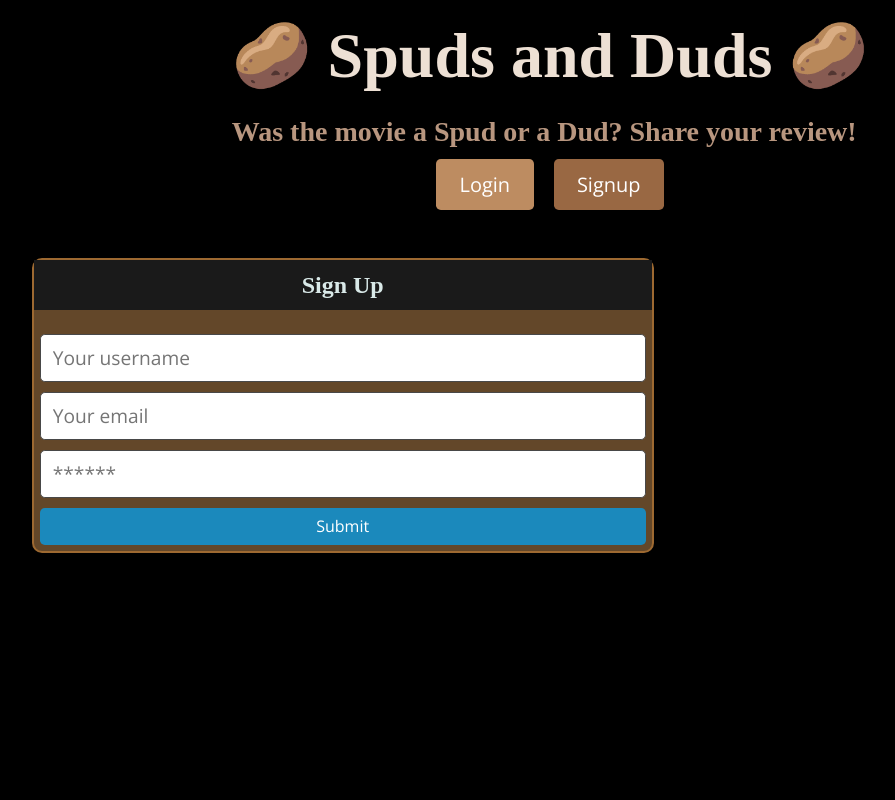
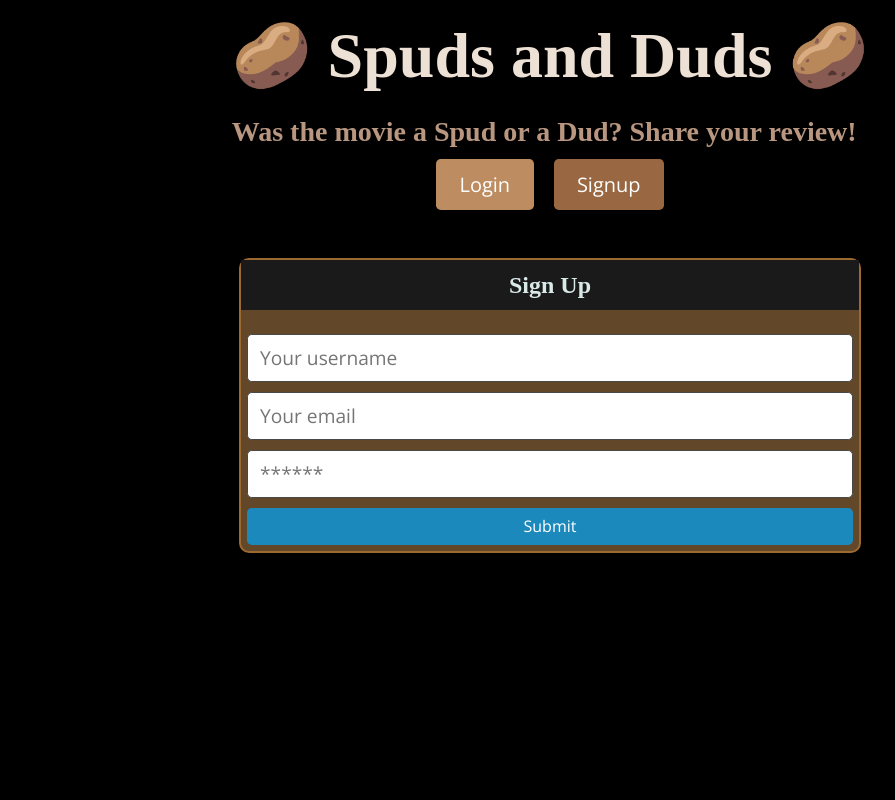
Before and after one commit to christyns92/SpudsandDuds-FullStackMERNApp, a React (Create React App) app in the folder client/: page /signup in a window 1280 px wide. Shown: the top 800 px of the page, without its empty margins (90-985 px from the left). Built offline with nearby package versions, Linux system fonts and the light colour scheme.

Commit message:
center login and signup

```diff
--- a/client/src/pages/Login.js
+++ b/client/src/pages/Login.js
@@ -43,7 +43,7 @@ const Login = (props) => {
   return (
     <main className="flex-row justify-center mb-4">
       <div className="col-12 col-lg-10">
-        <div className="card">
+        <div className="mx-auto card">
           <h4 className="card-header bg-dark text-light p-2">Login</h4>
           <div className="card-body">
             {data ? (
--- a/client/src/pages/Signup.js
+++ b/client/src/pages/Signup.js
@@ -43,7 +43,7 @@ const Signup = () => {
   return (
     <main className="flex-row justify-center mb-4">
       <div className="col-12 col-lg-10">
-        <div className="card">
+        <div className="mx-auto card">
           <h4 className="card-header bg-dark text-light p-2">Sign Up</h4>
           <div className="card-body">
             {data ? (
```
